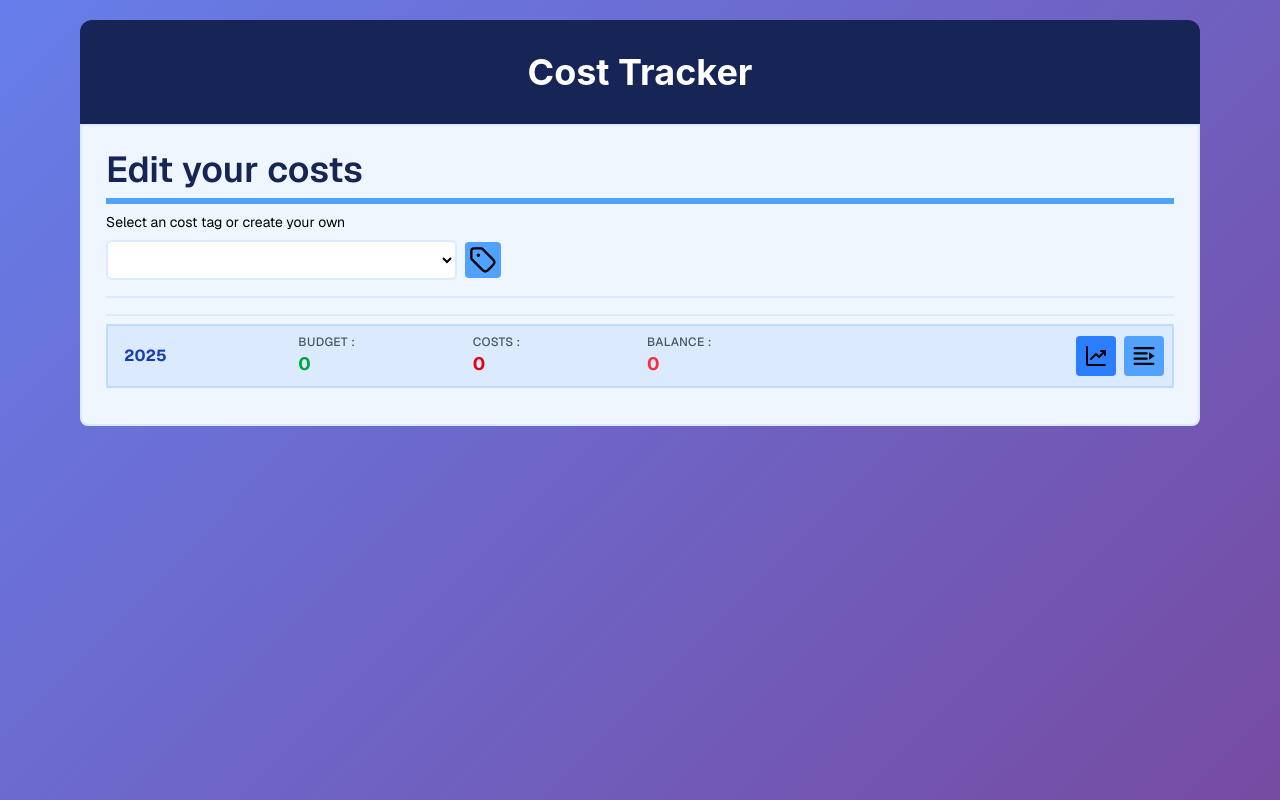
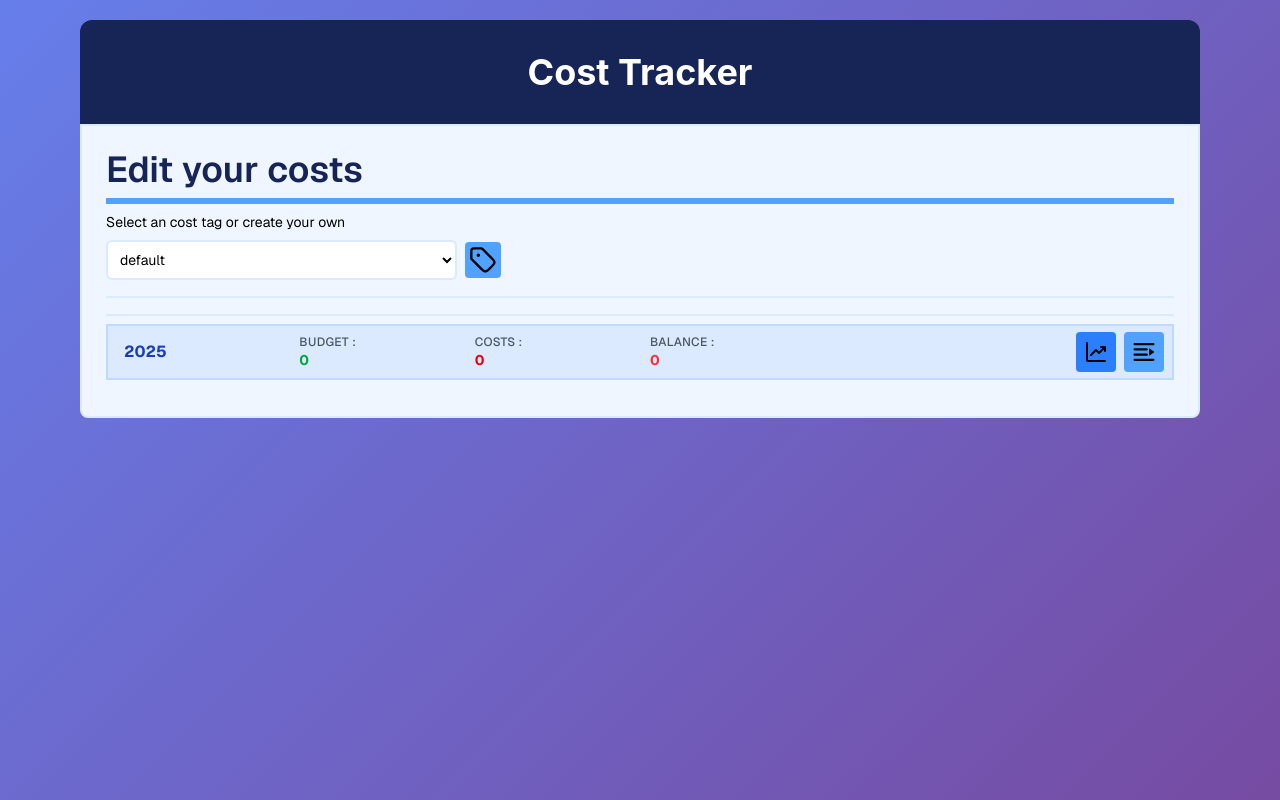
Before and after one commit to ShilkovKonst/expenses-tracker, a Next.js app: page /en in a window 1280 px wide. Built offline with nearby package versions, Linux system fonts and the light colour scheme.

Commit message:
feat: enhance GlobalContext and related components for tag management and localization

```diff
--- a/src/app/context/GlobalContext.tsx
+++ b/src/app/context/GlobalContext.tsx
@@ -1,10 +1,20 @@
-"use client"
+"use client";
 import { Locale } from "@/locales/locale";
+import { TagType } from "@/types/formTypes";
 import { useParams } from "next/navigation";
-import { createContext, ReactNode, useContext } from "react";
+import {
+  createContext,
+  Dispatch,
+  ReactNode,
+  SetStateAction,
+  useContext,
+  useState,
+} from "react";
 
 interface GlobalContextType {
   locale: Locale;
+  selectedTag: TagType;
+  setSelectedTag: Dispatch<SetStateAction<TagType>>;
 }
 
 export const GlobalContext = createContext<GlobalContextType | undefined>(
@@ -13,9 +23,14 @@ export const GlobalContext = createContext<GlobalContextType | undefined>(
 
 export function GlobalProvider({ children }: { children: ReactNode }) {
   const { locale } = useParams<{ locale: Locale }>();
+  const [selectedTag, setSelectedTag] = useState<TagType>({
+    id: 0,
+    type: "default",
+    withBudget: false,
+  });
 
   return (
-    <GlobalContext.Provider value={{ locale }}>
+    <GlobalContext.Provider value={{ locale, selectedTag, setSelectedTag }}>
       {children}
     </GlobalContext.Provider>
   );
--- a/src/components/AccordionDescriptionBlock.tsx
+++ b/src/components/AccordionDescriptionBlock.tsx
@@ -9,6 +9,7 @@ type AccordionDescriptionPropsType = {
   costs: number;
   balance: number;
   isSticky?: boolean;
+  isMonth?: boolean;
 };
 
 const AccordionDescriptionBlock: React.FC<AccordionDescriptionPropsType> = ({
@@ -17,21 +18,33 @@ const AccordionDescriptionBlock: React.FC<AccordionDescriptionPropsType> = ({
   costs,
   balance,
   isSticky,
+  isMonth,
 }) => {
-  const { locale } = useGlobal();
+  const { locale, selectedTag } = useGlobal();
   return (
     <div
       className={`${
-        !isSticky ? "grid-cols-2" : "grid-cols-4"
-      } pl-4 py-2 col-span-4 grid  md:grid-cols-4 gap-2 my-auto`}
+        !isSticky ? "grid-cols-2" : "grid-cols-5"
+      } pl-4 py-2 col-span-5 grid  md:grid-cols-5 gap-2 my-auto`}
     >
-      <div className="col-span-1 flex justify-start items-center">
+      <div
+        className={`${
+          !isMonth && isSticky ? "col-span-2" : "col-span-1"
+        }  flex justify-start items-center`}
+      >
         <h3
           className={`${
-            !isSticky ? "text-base" : "text-xs sm:text-sm md:text-base"
-          } font-bold text-blue-800 capitalize flex justify-start items-center`}
+            !isSticky ? "text-base" : "text-xs sm:text-sm"
+          } font-bold text-blue-800 capitalize flex flex-row justify-start items-center gap-1`}
         >
-          {labelMain}
+          {!isMonth && isSticky && (
+            <span className="max-w-20 truncate lg:max-w-max">
+              {selectedTag.type === "default"
+                ? t(locale, "body.form.costsTagDefault")
+                : selectedTag.type}
+            </span>
+          )}
+          <span>{labelMain}</span>
         </h3>
       </div>
       <div className="flex flex-col justify-center">
@@ -45,7 +58,7 @@ const AccordionDescriptionBlock: React.FC<AccordionDescriptionPropsType> = ({
         <span
           className={`${
             !isSticky ? "text-base " : "text-sm"
-          } font-bold text-green-600 text-base lg:text-lg`}
+          } font-bold text-green-600 text-sm`}
         >
           {budget}
         </span>
@@ -61,7 +74,7 @@ const AccordionDescriptionBlock: React.FC<AccordionDescriptionPropsType> = ({
         <span
           className={`${
             !isSticky ? "text-base " : "text-sm "
-          } font-bold text-red-600 text-base lg:text-lg`}
+          } font-bold text-red-600 text-sm`}
         >
           {costs}
         </span>
@@ -77,7 +90,7 @@ const AccordionDescriptionBlock: React.FC<AccordionDescriptionPropsType> = ({
         <span
           className={`${
             !isSticky ? "text-base " : "text-sm "
-          } font-bold text-red-500 text-base lg:text-lg`}
+          } font-bold text-red-500 text-sm`}
         >
           {balance}
         </span>
--- a/src/components/AccordionHeaderBlock.tsx
+++ b/src/components/AccordionHeaderBlock.tsx
@@ -40,7 +40,7 @@ const AccordionHeaderBlock: React.FC<AccordionDescriptionPropsType> = ({
         !isMonth && isSticky
           ? "bg-blue-200 border-blue-300 sticky top-0 z-20"
           : isMonth && isSticky
-          ? "bg-blue-100 border-blue-200 sticky top-10 md:top-11 lg:top-12 z-10"
+          ? "bg-blue-100 border-blue-200 border-t-0 sticky top-10 z-10"
           : "bg-blue-100 border-blue-200 "
       }`}
     >
@@ -50,9 +50,10 @@ const AccordionHeaderBlock: React.FC<AccordionDescriptionPropsType> = ({
         costs={costs}
         balance={balance}
         isSticky={isSticky}
+        isMonth={isMonth}
       />
       <div
-        className={`col-span-2 pr-2 gap-2 flex ${
+        className={`col-span-1 pr-2 gap-2 flex ${
           isSticky
             ? "flex-row justify-end items-center"
             : "flex-col justify-center items-end"
--- a/src/components/FormSelectBlock.tsx
+++ b/src/components/FormSelectBlock.tsx
@@ -57,8 +57,8 @@ const FormSelectBlock: React.FC<FormSelectBlockPropsType> = ({
           >
             {withLabel
               ? t(locale, `body.form.${titleOptions}.${o}`)
-              : o === "home"
-              ? t(locale, `body.form.costsTagHome`)
+              : o === "default"
+              ? t(locale, `body.form.costsTagDefault`)
               : o}
           </option>
         ))}
--- a/src/components/MainBlock.tsx
+++ b/src/components/MainBlock.tsx
@@ -12,19 +12,15 @@ import {
   YearFormType,
 } from "@/types/formTypes";
 import { FormEvent, useEffect, useState } from "react";
-import { CURRENT_YEAR, EMPTY_FORM_MONTHS } from "@/lib/constants";
+import { CURRENT_YEAR } from "@/lib/constants";
 import AccordionBlock from "./AccordionBlock";
 import ModalBlock from "./ModalFormBlock";
 import TagsBlock from "./TagsBlock";
 import { useGlobal } from "@/app/context/GlobalContext";
 
 const MainBlock = () => {
-  const { locale } = useGlobal();
+  const { locale, selectedTag } = useGlobal();
 
-  const [selectedTag, setSelectedTag] = useState<TagType>({
-    id: 0,
-    type: "home",
-  });
   const [costTags, setCostTags] = useState<TagType[]>([]);
   const [selectedMonth, setSelectedMonth] = useState<MonthIdType | "">("");
   const [costs, setCosts] = useState<CostFormType[]>([]);
@@ -49,15 +45,16 @@ const MainBlock = () => {
 
   useEffect(() => {
     if (localStorage) {
-      const rawTags = localStorage.getItem("costTags");
-      if (!rawTags) localStorage.setItem("costTags", JSON.stringify(["home"]));
-      const tags: TagType[] = rawTags ? JSON.parse(rawTags) : ["home"];
+      const rawTags = localStorage.getItem("expenseTags");
+      if (!rawTags)
+        localStorage.setItem("expenseTags", JSON.stringify([selectedTag]));
+      const tags: TagType[] = rawTags ? JSON.parse(rawTags) : [selectedTag];
       setCostTags(tags);
     }
   }, []);
 
   useEffect(() => {
-    const raw = localStorage.getItem(`costs-${selectedTag.type}`);
+    const raw = localStorage.getItem(`${selectedTag.type}`);
     setFormData(raw ? JSON.parse(raw) : formData);
     setIsFormUpdated(false);
     setSelectedMonth("");
@@ -129,12 +126,7 @@ const MainBlock = () => {
           {t(locale, `body.form.title`)}
         </h2>
       </div>
-      <TagsBlock
-        selectedTag={selectedTag}
-        setSelectedTag={setSelectedTag}
-        costTags={costTags}
-        setCostTags={setCostTags}
-      />
+      <TagsBlock costTags={costTags} setCostTags={setCostTags} />
       <AccordionBlock formData={formData} costs={costs} setCosts={setCosts} />
     </div>
   );
--- a/src/components/TagButton.tsx
+++ b/src/components/TagButton.tsx
@@ -5,6 +5,7 @@ type TagButtonType = {
   title: string;
   id?: string;
   handleClick: (e: ReactMouseEvent<HTMLButtonElement, MouseEvent>) => void;
+  disabled?: boolean;
 };
 
 const TagButton: React.FC<TagButtonType> = ({
@@ -12,12 +13,14 @@ const TagButton: React.FC<TagButtonType> = ({
   title,
   id,
   handleClick,
+  disabled,
 }) => {
   return (
     <button
       id={id ?? ""}
       className={`text-sm font-bold px-2 py-1 ${style} border-2 transition-colors duration-300 ease-in-out rounded`}
       onClick={(e) => handleClick(e)}
+      disabled={disabled}
     >
       {title}
     </button>
--- a/src/components/TagsBlock.tsx
+++ b/src/components/TagsBlock.tsx
@@ -1,9 +1,11 @@
+/* eslint-disable react-hooks/exhaustive-deps */
 "use client";
 import {
   ChangeEvent,
   Dispatch,
   MouseEvent as ReactMouseEvent,
   SetStateAction,
+  useEffect,
   useState,
 } from "react";
 import TagButton from "./TagButton";
@@ -16,26 +18,30 @@ import { AddTag } from "@/lib/icons";
 import { useGlobal } from "@/app/context/GlobalContext";
 
 type TagsBlockPropsType = {
-  selectedTag: TagType;
-  setSelectedTag: Dispatch<SetStateAction<TagType>>;
   costTags: TagType[];
   setCostTags: Dispatch<SetStateAction<TagType[]>>;
 };
 
-const TagsBlock: React.FC<TagsBlockPropsType> = ({
-  selectedTag,
-  setSelectedTag,
-  costTags,
-  setCostTags,
-}) => {
-  const { locale } = useGlobal();
+const TagsBlock: React.FC<TagsBlockPropsType> = ({ costTags, setCostTags }) => {
+  const { locale, selectedTag, setSelectedTag } = useGlobal();
   const [customTag, setCustomTag] = useState<TagType>({
-    id: costTags.length,
+    id: 0,
     type: "",
     withBudget: false,
   });
+  const [isDisabled, setIsDisabled] = useState(false);
+
+  useEffect(() => {
+    if (customTag.id === 0) setCustomTag({ ...customTag, id: costTags.length });
+  }, [costTags]);
+
   const handleCustomTagChange = (custom: string) => {
     setCustomTag({ ...customTag, type: custom.trim() });
+    if (costTags.some((t) => t.type === custom)) {
+      setIsDisabled(true);
+    } else if (isDisabled) {
+      setIsDisabled(false);
+    }
   };
 
   const handleCustomTagAdd = (
@@ -44,7 +50,7 @@ const TagsBlock: React.FC<TagsBlockPropsType> = ({
     e.preventDefault();
     if (customTag) {
       const newTags = [...costTags, customTag];
-      localStorage.setItem("costTags", JSON.stringify(newTags));
+      localStorage.setItem("expenseTags", JSON.stringify(newTags));
       setCostTags(newTags);
       setCustomTag({ id: newTags.length, type: "", withBudget: false });
     }
@@ -57,7 +63,7 @@ const TagsBlock: React.FC<TagsBlockPropsType> = ({
     if (customTag) {
       if (costTags.find((t) => t.type === customTag.type.trim())) {
         const newTags = [...costTags.filter((t) => t !== customTag)];
-        localStorage.setItem("costTags", JSON.stringify(newTags));
+        localStorage.setItem("expenseTags", JSON.stringify(newTags));
         setCostTags(newTags);
         setCustomTag({ id: newTags.length, type: "", withBudget: false });
       } else {
@@ -70,6 +76,7 @@ const TagsBlock: React.FC<TagsBlockPropsType> = ({
     const tag = costTags.find((t) => t.type === e.target.value);
     if (tag) setSelectedTag(tag);
   };
+
   return (
     <div>
       <h3 className="text-sm my-2">{t(locale, `body.form.costsTagTitle`)}</h3>
@@ -99,14 +106,20 @@ const TagsBlock: React.FC<TagsBlockPropsType> = ({
           id="form-custom-tag"
           className="w-full gap-3 col-span-4 md:col-span-3 overflow-hidden transition-[height] duration-300 ease-in-out grid grid-cols-4"
         >
-          {/* <div className="  col-span-4" /> */}
+          <div className="w-full col-span-4 grid grid-cols-2 gap-2">
             <input
-            className="w-full px-2 py-1 border-2 border-blue-100 rounded-md text-sm transition-colors duration-200 bg-white col-span-4"
+              className="w-full px-2 py-1 border-2 bg-white border-blue-100 rounded-md text-sm"
               placeholder={t(locale, `body.form.costsTagCustomTitle`)}
               type="text"
               value={customTag.type}
               onChange={(e) => handleCustomTagChange(e.target.value)}
             />
+            {isDisabled && (
+              <p className="text-xs text-red-600 my-auto">
+                {t(locale, `body.form.costsTagDouble`)}
+              </p>
+            )}
+          </div>
           <div
             title={t(locale, `body.modal.checkBoxTip`)}
             className=" col-span-4 flex justify-start items-center gap-2"
@@ -117,7 +130,6 @@ const TagsBlock: React.FC<TagsBlockPropsType> = ({
               className="col-span-1"
               checked={!!customTag.withBudget}
               onChange={() => {
-                console.log(customTag);
                 setCustomTag({
                   ...customTag,
                   withBudget: customTag.withBudget
@@ -132,8 +144,13 @@ const TagsBlock: React.FC<TagsBlockPropsType> = ({
           </div>
           <TagButton
             title="&#10004;"
-            style="bg-green-200 hover:bg-green-300 border-green-300 col-span-2"
+            style={`border-green-300 col-span-2 ${
+              isDisabled
+                ? "bg-green-100 text-gray-500"
+                : "bg-green-200 hover:bg-green-300 cursor-pointer"
+            }`}
             handleClick={handleCustomTagAdd}
+            disabled={isDisabled}
           />
           <TagButton
             title="&#10006;"
--- a/src/locales/en.json
+++ b/src/locales/en.json
@@ -39,8 +39,9 @@
       "costs": "Costs",
       "costsTagTitle": "Select an cost tag or create your own",
       "costsTagFormTitle": "create your own tag",
-      "costsTagHome": "home",
+      "costsTagDefault": "default",
       "costsTagCustomTitle": "Enter your custom tag",
+      "costsTagDouble": "This tag already exists, please enter a different name.",
       "selectCostsTag": "Select tag",
       "accordionExpandCosts": "Details",
       "costType": "Type",
--- a/src/locales/fr.json
+++ b/src/locales/fr.json
@@ -39,8 +39,9 @@
       "costs": "Dépenses",
       "costsTagTitle": "Sélectionnez une étiquette de dépense ou créez la vôtre",
       "costsTagFormTitle": "Créez vôtre étiquette",
-      "costsTagHome": "maison",
+      "costsTagDefault": "défaut",
       "costsTagCustomTitle": "Saisissez votre étiquette personnalisée",
+      "costsTagDouble": "Cette étiquette existe déjà, veuillez saisir un nom différent.",
       "selectCostsTag": "Sélectionnez une étiquette",
       "accordionExpandCosts": "Détail",
       "costType": "Type",
--- a/src/locales/ru.json
+++ b/src/locales/ru.json
@@ -39,8 +39,9 @@
       "costs": "Расходы",
       "costsTagTitle": "Выберите тэг расходов из списка или создайте свой",
       "costsTagFormTitle": "Создать новый",
-      "costsTagHome": "домашние",
+      "costsTagDefault": "базовый",
       "costsTagCustomTitle": "Введите свой тэг",
+      "costsTagDouble": "Такой тэг уже есть, введите другое имя",
       "selectCostsTag": "Выберите тэг",
       "accordionExpandCosts": "Детализация",
       "costType": "Тип",
```
Lines whose indentation alone changed are shown as unchanged.
